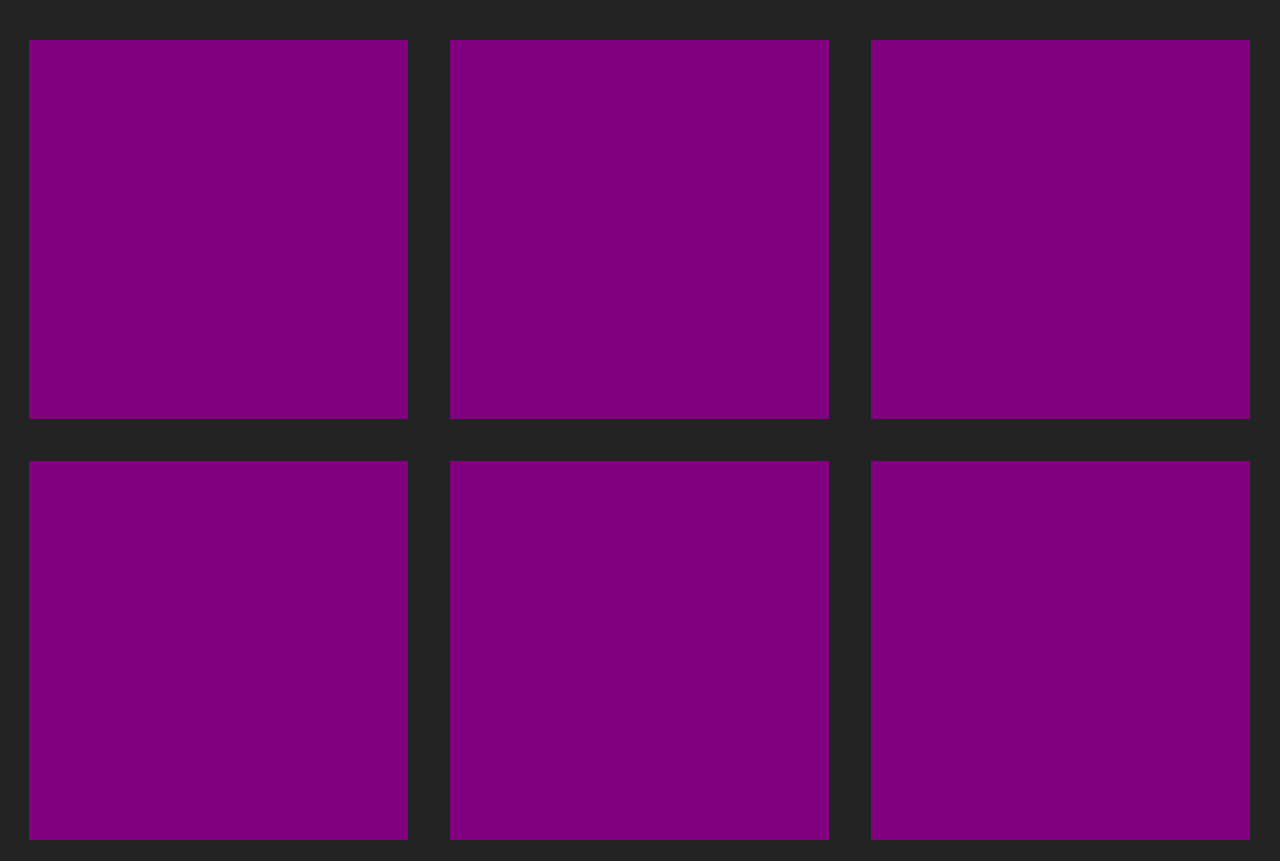
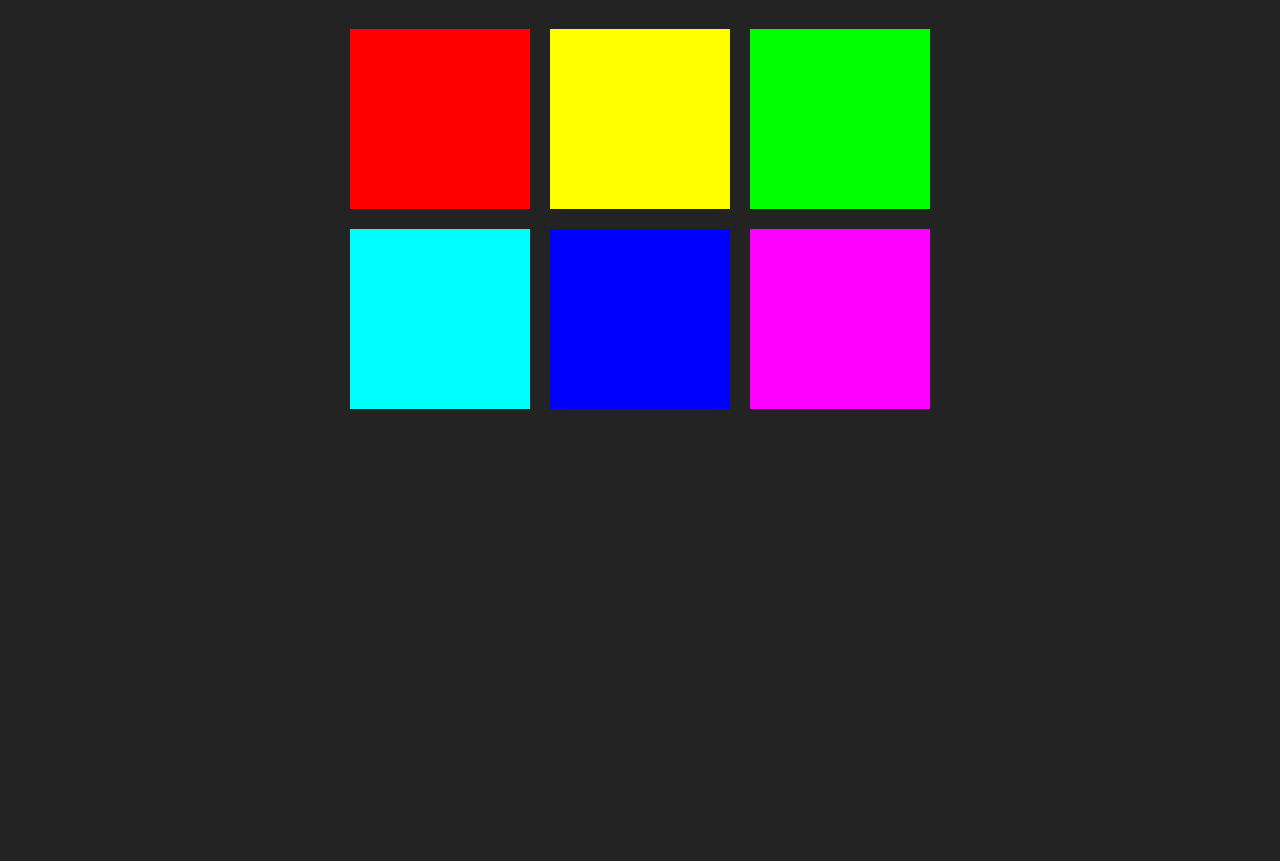
Before and after one commit to 80sreplicant/rgbColorGame, a plain HTML site: page index.html in a window 1280 px wide. Shown: the part 61-922 px from the top of the page. After the commit the page ends 800 px from the top, so only its background shows below. Drawn offline with Linux system fonts and the light colour scheme.

Commit message:
js and index changes

```diff
--- a/colorGame.js
+++ b/colorGame.js
@@ -0,0 +1,15 @@
+const color = [
+  'rgb(255, 0, 0)',
+  'rgb(255, 255, 0)',
+  'rgb(0, 255, 0)',
+  'rgb(0, 255, 255)',
+  'rgb(0, 0, 255)',
+  'rgb(255, 0, 255)',
+];
+
+const squares = document.querySelectorAll('.square');
+let pickedColor = color[3];
+
+for (let i = 0; i < squares.length; i++) {
+  squares[i].style.backgroundColor = color[i];
+}
--- a/index.html
+++ b/index.html
@@ -9,7 +9,7 @@
 <body>
     <h1>The Great RGB Color Game</h1>
 
-    <div class="container">
+    <div id="container">
         <div class="square"></div>
         <div class="square"></div>
         <div class="square"></div>
```
